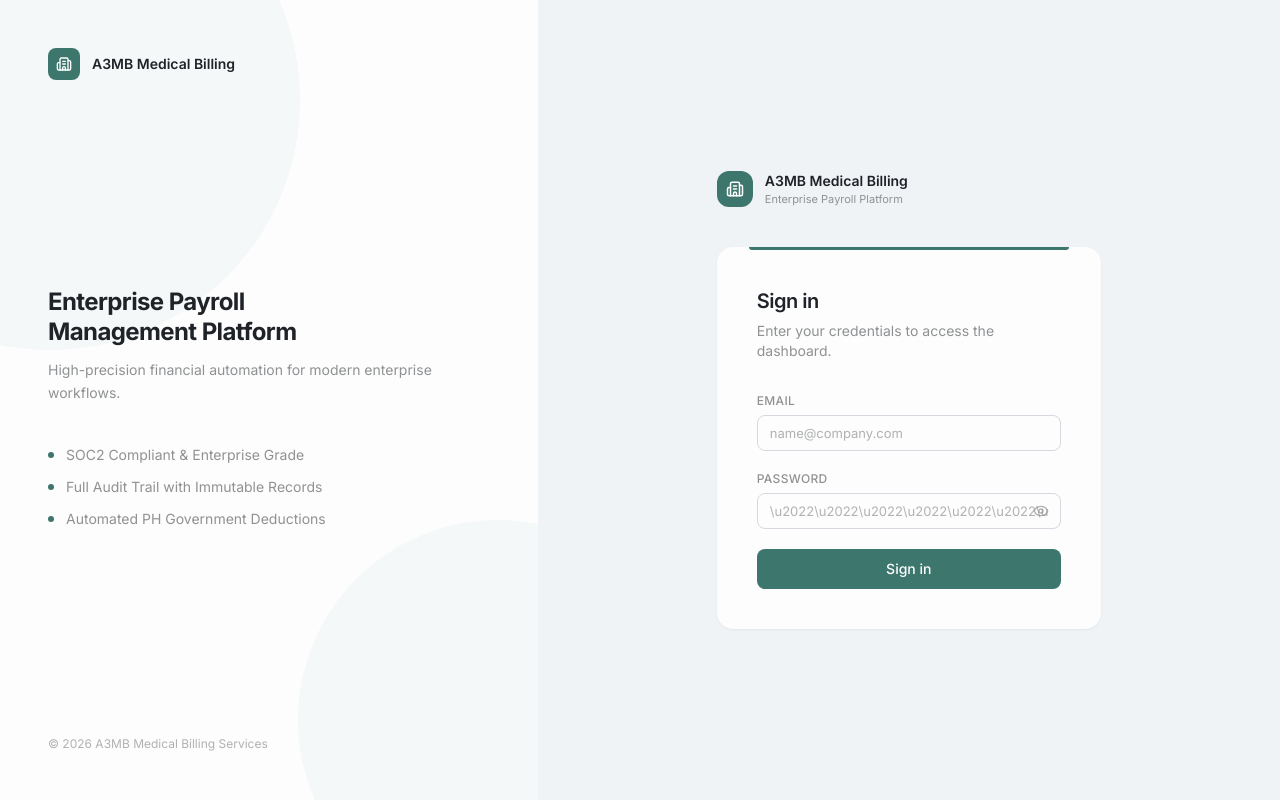
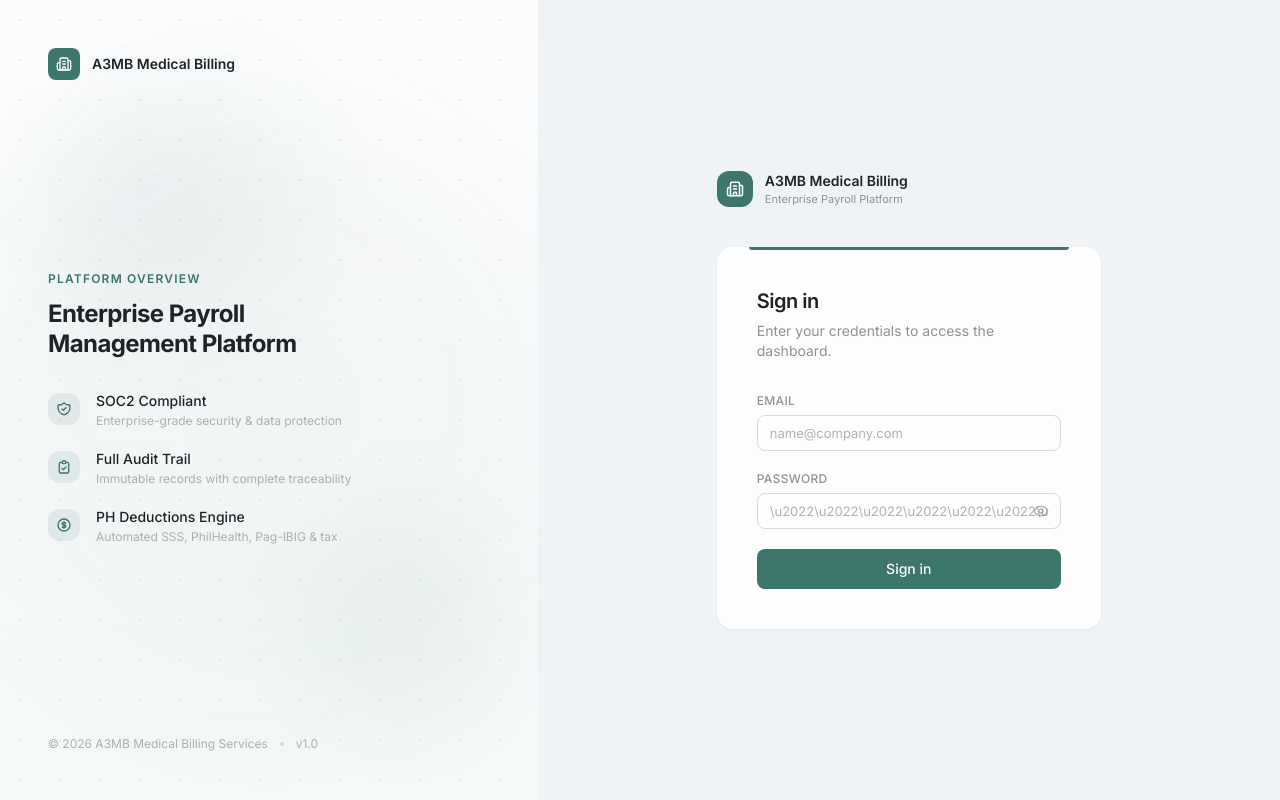
Before and after one commit to Zayt023/Payroll, a Next.js app: page /login in a window 1280 px wide. Built offline with nearby package versions, Linux system fonts and the light colour scheme; no server answers.

Commit message:
Redesign left panel with gradient, icons, and feature cards

```diff
--- a/src/app/login/page.tsx
+++ b/src/app/login/page.tsx
@@ -61,13 +61,14 @@ function LoginForm() {
 export default function LoginPage() {
   return (
     <div className="flex min-h-screen" style={{ background: "var(--surface-base)" }}>
-      <div className="hidden lg:flex flex-col relative w-[42%] p-12 overflow-hidden" style={{ background: "var(--surface-base)" }}>
-        <div className="absolute inset-0 opacity-[0.04]" style={{
-          backgroundImage: "radial-gradient(circle at 20px 20px, var(--border-default) 1px, transparent 0)",
+      <div className="hidden lg:flex flex-col relative w-[42%] p-12 overflow-hidden" style={{ background: "linear-gradient(180deg, var(--surface-base) 0%, #f4f8f7 100%)" }}>
+        <div className="absolute inset-0" style={{
+          backgroundImage: "radial-gradient(circle at 20px 20px, var(--border-subtle) 1px, transparent 0)",
           backgroundSize: "40px 40px"
         }} />
-        <div className="absolute top-0 left-0 w-[500px] h-[500px] rounded-full opacity-[0.04]" style={{ background: "#3d766d", transform: "translate(-40%, -30%)" }} />
-        <div className="absolute bottom-0 right-0 w-[400px] h-[400px] rounded-full opacity-[0.04]" style={{ background: "#3d766d", transform: "translate(40%, 30%)" }} />
+        <div className="absolute top-20 left-10 w-64 h-64 rounded-full opacity-[0.06]" style={{ background: "#3d766d", filter: "blur(60px)" }} />
+        <div className="absolute bottom-20 right-10 w-48 h-48 rounded-full opacity-[0.05]" style={{ background: "#3d766d", filter: "blur(50px)" }} />
+        <div className="absolute top-1/2 left-1/2 -translate-x-1/2 -translate-y-1/2 w-[600px] h-[600px] rounded-full opacity-[0.03]" style={{ background: "#3d766d", filter: "blur(80px)" }} />
 
         <div className="relative z-10 flex items-center gap-3">
           <div className="flex h-8 w-8 items-center justify-center rounded-md" style={{ background: "#3d766d", color: "#fff" }}>
@@ -75,29 +76,51 @@ export default function LoginPage() {
           </div>
           <span className="text-sm font-semibold" style={{ color: "var(--text-primary)" }}>A3MB Medical Billing</span>
         </div>
+
         <div className="relative z-10 flex-1 flex flex-col justify-center max-w-sm">
-          <h1 className="text-2xl font-bold tracking-tight leading-tight" style={{ color: "var(--text-primary)" }}>
-            Enterprise Payroll<br />Management Platform
-          </h1>
-          <p className="text-sm mt-3 leading-relaxed" style={{ color: "var(--text-secondary)" }}>
-            High-precision financial automation for modern enterprise workflows.
-          </p>
-          <div className="mt-10 space-y-3">
-            <div className="flex items-center gap-3 text-sm" style={{ color: "var(--text-secondary)" }}>
-              <div className="w-1.5 h-1.5 rounded-full shrink-0" style={{ background: "#3d766d" }} />
-              SOC2 Compliant &amp; Enterprise Grade
+          <div className="mb-8">
+            <div className="text-xs font-semibold tracking-widest uppercase mb-3" style={{ color: "#3d766d" }}>Platform Overview</div>
+            <h1 className="text-2xl font-bold tracking-tight leading-tight" style={{ color: "var(--text-primary)" }}>
+              Enterprise Payroll<br />Management Platform
+            </h1>
+          </div>
+
+          <div className="space-y-5">
+            <div className="flex items-start gap-4">
+              <div className="flex h-8 w-8 items-center justify-center rounded-lg shrink-0 mt-0.5" style={{ background: "rgba(61,118,109,0.1)" }}>
+                <svg className="h-4 w-4" style={{ color: "#3d766d" }} fill="none" viewBox="0 0 24 24" stroke="currentColor" strokeWidth={2}><path strokeLinecap="round" strokeLinejoin="round" d="M9 12l2 2 4-4m5.618-4.016A11.955 11.955 0 0112 2.944a11.955 11.955 0 01-8.618 3.04A12.02 12.02 0 003 9c0 5.591 3.824 10.29 9 11.622 5.176-1.332 9-6.03 9-11.622 0-1.042-.133-2.052-.382-3.016z" /></svg>
+              </div>
+              <div>
+                <div className="text-sm font-medium" style={{ color: "var(--text-primary)" }}>SOC2 Compliant</div>
+                <div className="text-xs mt-0.5" style={{ color: "var(--text-muted)" }}>Enterprise-grade security &amp; data protection</div>
+              </div>
             </div>
-            <div className="flex items-center gap-3 text-sm" style={{ color: "var(--text-secondary)" }}>
-              <div className="w-1.5 h-1.5 rounded-full shrink-0" style={{ background: "#3d766d" }} />
-              Full Audit Trail with Immutable Records
+            <div className="flex items-start gap-4">
+              <div className="flex h-8 w-8 items-center justify-center rounded-lg shrink-0 mt-0.5" style={{ background: "rgba(61,118,109,0.1)" }}>
+                <svg className="h-4 w-4" style={{ color: "#3d766d" }} fill="none" viewBox="0 0 24 24" stroke="currentColor" strokeWidth={2}><path strokeLinecap="round" strokeLinejoin="round" d="M9 5H7a2 2 0 00-2 2v12a2 2 0 002 2h10a2 2 0 002-2V7a2 2 0 00-2-2h-2M9 5a2 2 0 002 2h2a2 2 0 002-2M9 5a2 2 0 012-2h2a2 2 0 012 2m-6 9l2 2 4-4" /></svg>
+              </div>
+              <div>
+                <div className="text-sm font-medium" style={{ color: "var(--text-primary)" }}>Full Audit Trail</div>
+                <div className="text-xs mt-0.5" style={{ color: "var(--text-muted)" }}>Immutable records with complete traceability</div>
+              </div>
             </div>
-            <div className="flex items-center gap-3 text-sm" style={{ color: "var(--text-secondary)" }}>
-              <div className="w-1.5 h-1.5 rounded-full shrink-0" style={{ background: "#3d766d" }} />
-              Automated PH Government Deductions
+            <div className="flex items-start gap-4">
+              <div className="flex h-8 w-8 items-center justify-center rounded-lg shrink-0 mt-0.5" style={{ background: "rgba(61,118,109,0.1)" }}>
+                <svg className="h-4 w-4" style={{ color: "#3d766d" }} fill="none" viewBox="0 0 24 24" stroke="currentColor" strokeWidth={2}><path strokeLinecap="round" strokeLinejoin="round" d="M12 8c-1.657 0-3 .895-3 2s1.343 2 3 2 3 .895 3 2-1.343 2-3 2m0-8c1.11 0 2.08.402 2.599 1M12 8V7m0 1v8m0 0v1m0-1c-1.11 0-2.08-.402-2.599-1M21 12a9 9 0 11-18 0 9 9 0 0118 0z" /></svg>
+              </div>
+              <div>
+                <div className="text-sm font-medium" style={{ color: "var(--text-primary)" }}>PH Deductions Engine</div>
+                <div className="text-xs mt-0.5" style={{ color: "var(--text-muted)" }}>Automated SSS, PhilHealth, Pag-IBIG &amp; tax</div>
+              </div>
             </div>
           </div>
         </div>
-        <p className="relative z-10 text-xs" style={{ color: "var(--text-muted)" }}>&copy; 2026 A3MB Medical Billing Services</p>
+
+        <div className="relative z-10 flex items-center gap-3 text-xs" style={{ color: "var(--text-muted)" }}>
+          <span>&copy; 2026 A3MB Medical Billing Services</span>
+          <span className="w-1 h-1 rounded-full" style={{ background: "var(--border-default)" }} />
+          <span>v1.0</span>
+        </div>
       </div>
 
       <div className="flex-1 flex flex-col justify-center items-center p-6 lg:p-12" style={{ background: "var(--surface-sunken)" }}>
```
